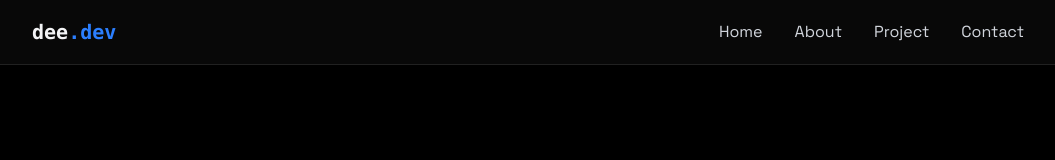
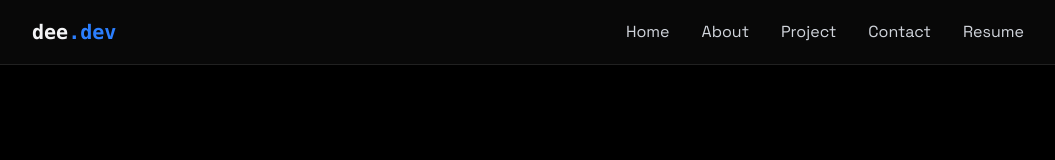
Before and after one commit to Deeyomz09/deedev-portfolio, a React (Vite) app: page / in a window 1280 px wide. Shown: the top 160 px of the page, without its empty margins (112-1167 px from the left). Built offline with nearby package versions, Linux system fonts and the light colour scheme.

Commit message:
added resume

```diff
--- a/src/components/Navbar.jsx
+++ b/src/components/Navbar.jsx
@@ -47,6 +47,13 @@ export const Navbar = ({ menuOpen, setMenuOpen }) => {
             >
               Contact
             </a>
+            <a
+              href="deedev-portfolio/resume.pdf"
+              target="_blank"
+              className="text-gray-300 hove:text-white transition-color"
+            >
+              Resume
+            </a>
           </div>
         </div>
       </div>
```
Also changed, not shown: 1 other file (tests, documents, lock files or other folders).
